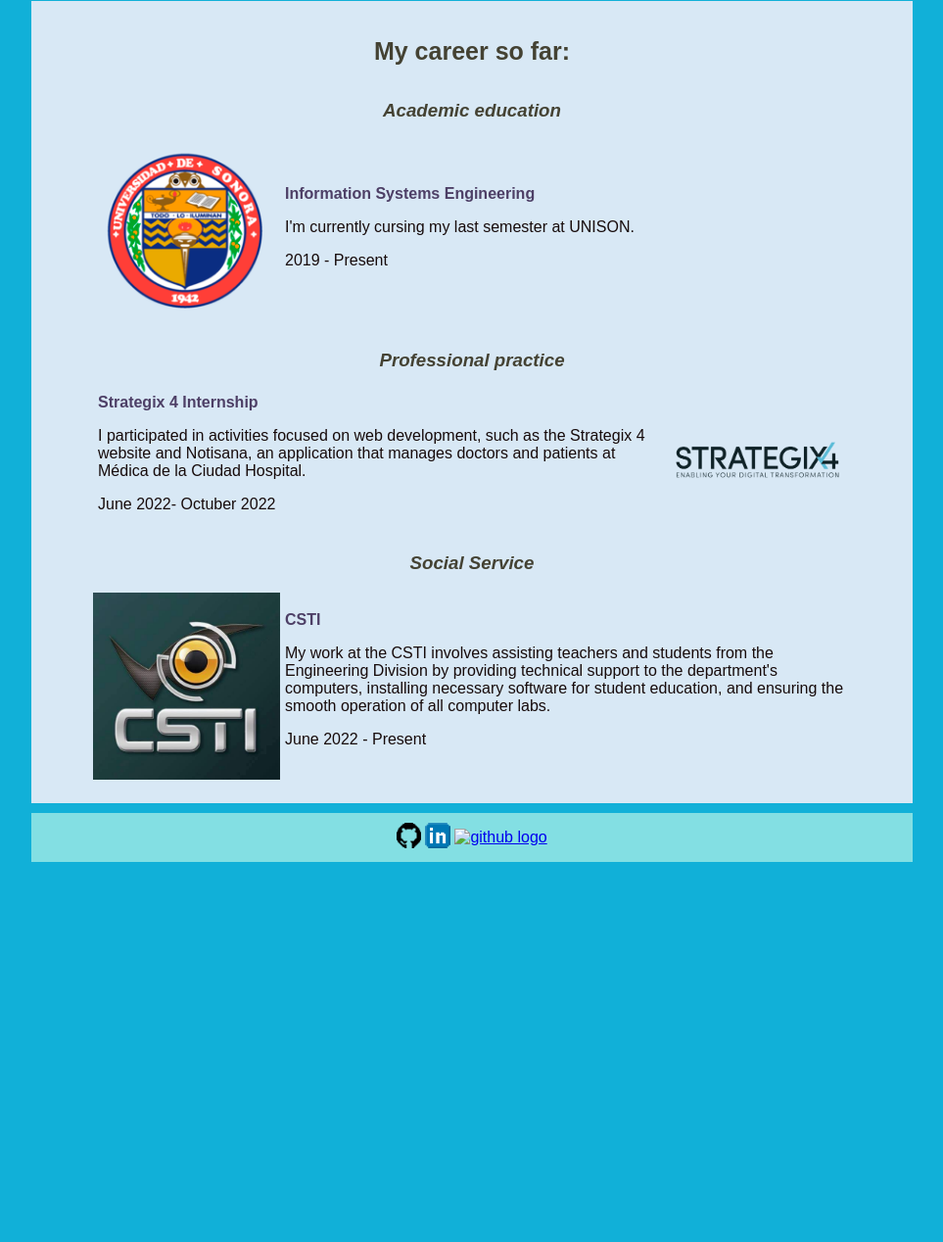
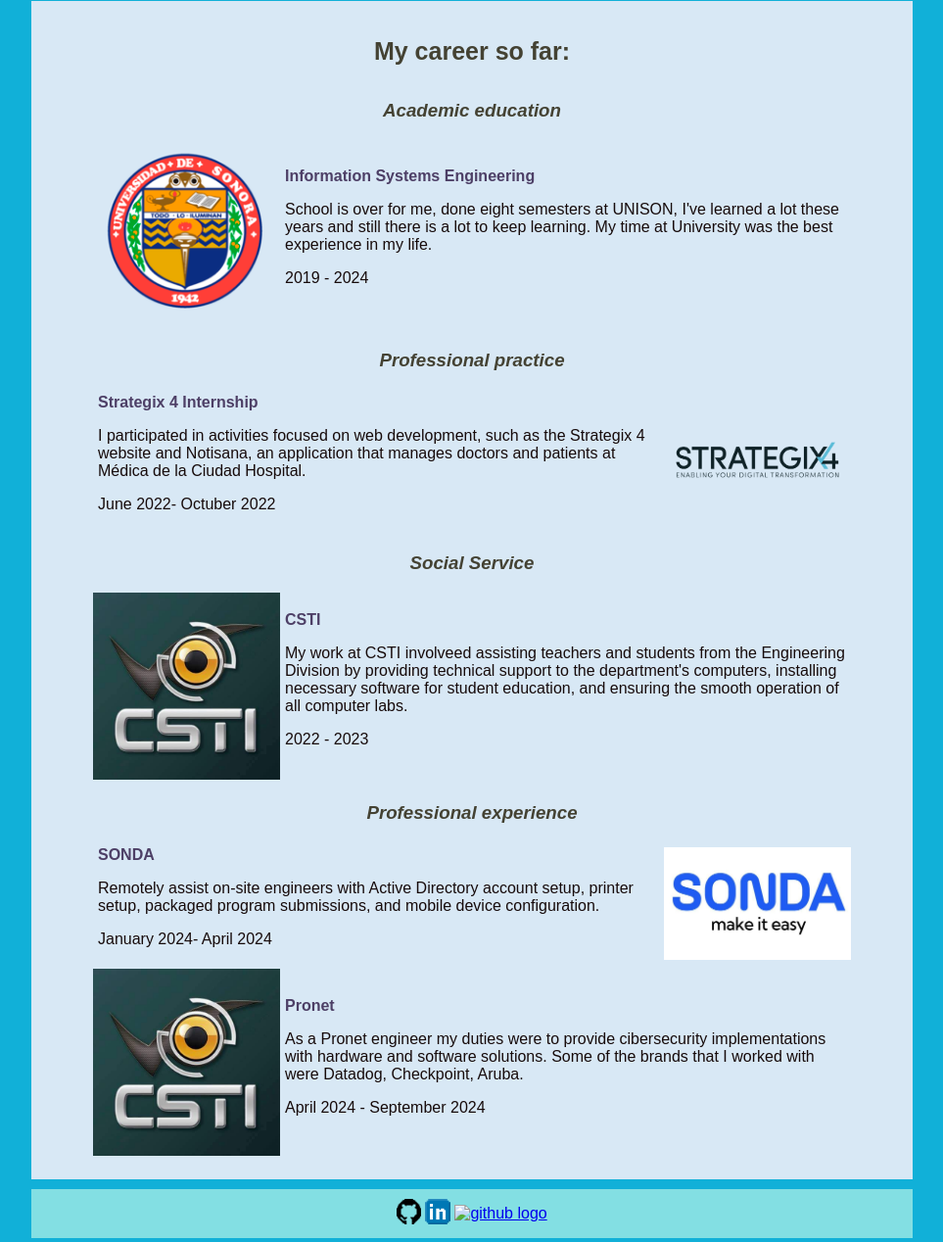
Before and after one commit to liquidberny/website, a plain HTML site: page career.html in a window 1280 px wide. Shown: the part 203-1471 px from the top of the page at 98% size, without its empty margins (158-1121 px from the left). Before the commit the page ends 1087 px from the top, so only its background shows below. Drawn offline with Linux system fonts and the light colour scheme; a web font is replaced by a local one.

Commit message:
carreer-update

```diff
--- a/career.html
+++ b/career.html
@@ -1,12 +1,11 @@
 <!DOCTYPE html>
 <html lang="en">
-
   <head>
     <meta charset="UTF-8" />
     <meta name="viewport" content="width=device-width, initial-scale=1.0" />
     <title>Berny's career</title>
     <link rel="stylesheet" href="/styles/index.css" />
-  <link rel="stylesheet" href="/styles/career.css">
+    <link rel="stylesheet" href="/styles/career.css" />
   </head>
 
   <body>
@@ -18,13 +17,24 @@
           <h1 style="text-align: center">My career so far:</h1>
           <h3><i>Academic education</i></h3>
           <div id="career">
-          <a href="https://ofertaeducativa.unison.mx/division-de-ingenieria/ingenieria-en-sistemas-de-informacion/" target="_blank">
-            <img src="/assets/images/career/unison_logo.png" alt="unison_logo" >
+            <a
+              href="https://ofertaeducativa.unison.mx/division-de-ingenieria/ingenieria-en-sistemas-de-informacion/"
+              target="_blank"
+            >
+              <img
+                src="/assets/images/career/unison_logo.png"
+                alt="unison_logo"
+              />
             </a>
             <div class="text">
               <strong>Information Systems Engineering</strong>
-            <p>I'm currently cursing my last semester at UNISON.</p>
-            <p>2019 - Present</p>
+              <p>
+                School is over for me, done eight semesters at UNISON, I've
+                learned a lot these years and still there is a lot to keep
+                learning. My time at University was the best experience in my
+                life.
+              </p>
+              <p>2019 - 2024</p>
             </div>
           </div>
 
@@ -32,35 +42,72 @@
           <div id="career">
             <div class="text">
               <strong>Strategix 4 Internship</strong>
-            <p>I participated in activities focused on web development,
-              such as the Strategix 4 website and Notisana,
-              an application that manages doctors and patients at
-              Médica de la Ciudad Hospital.</p>
+              <p>
+                I participated in activities focused on web development, such as
+                the Strategix 4 website and Notisana, an application that
+                manages doctors and patients at Médica de la Ciudad Hospital.
+              </p>
               <p>June 2022- Octuber 2022</p>
             </div>
             <a href="https://www.strategix4.com/" target="_blank">
-            <img src="/assets/images/career/strategix.png" alt="strategix4">
+              <img src="/assets/images/career/strategix.png" alt="strategix4" />
             </a>
           </div>
 
           <h3><i>Social Service</i></h3>
           <div id="career">
-          <a href="https://www.linkedin.com/in/csti-unison-023524119/?originalSubdomain=mx" target="_blank">
-            <img src="/assets/images/career/cstilogo.jpg" alt="cstilogo">
+            <a
+              href="https://www.linkedin.com/in/csti-unison-023524119/?originalSubdomain=mx"
+              target="_blank"
+            >
+              <img src="/assets/images/career/cstilogo.jpg" alt="cstilogo" />
             </a>
             <div class="text">
               <strong>CSTI</strong>
-            <p>My work at the CSTI involves assisting teachers and students from the Engineering Division by providing
-              technical support to the department's computers, installing necessary software for student education, and
-              ensuring the smooth operation of all computer labs.</p>
-            <p>June 2022 - Present</p>
+              <p>
+                My work at CSTI involveed assisting teachers and students from
+                the Engineering Division by providing technical support to the
+                department's computers, installing necessary software for
+                student education, and ensuring the smooth operation of all
+                computer labs.
+              </p>
+              <p>2022 - 2023</p>
+            </div>
+          </div>
+
+          <h3><i>Professional experience</i></h3>
+          <div id="career">
+            <div class="text">
+              <strong>SONDA</strong>
+              <p>
+                Remotely assist on-site engineers with Active Directory account
+                setup, printer setup, packaged program submissions, and mobile
+                device configuration.
+              </p>
+              <p>January 2024- April 2024</p>
+            </div>
+            <a href="https://www.sonda.com/en" target="_blank">
+              <img src="/assets/images/career/SONDA.jpg" alt="SONDA" />
+            </a>
+          </div>
+
+          <div id="career">
+            <a href="https://pronetdemexico.com/" target="_blank">
+              <img src="/assets/images/career/cstilogo.jpg" alt="cstilogo" />
+            </a>
+            <div class="text">
+              <strong>Pronet</strong>
+              <p>
+                As a Pronet engineer my duties were to provide cibersecurity
+                implementations with hardware and software solutions. Some of
+                the brands that I worked with were Datadog, Checkpoint, Aruba.
+              </p>
+              <p>April 2024 - September 2024</p>
             </div>
           </div>
         </main>
       </div>
       <iframe src="/components/footer" id="footer"></iframe>
-
     </div>
   </body>
-
 </html>
```
Also changed, not shown: assets/images/career/SONDA.jpg (added), assets/images/career/pronet.png (added). Lines whose indentation alone changed are shown as unchanged.
